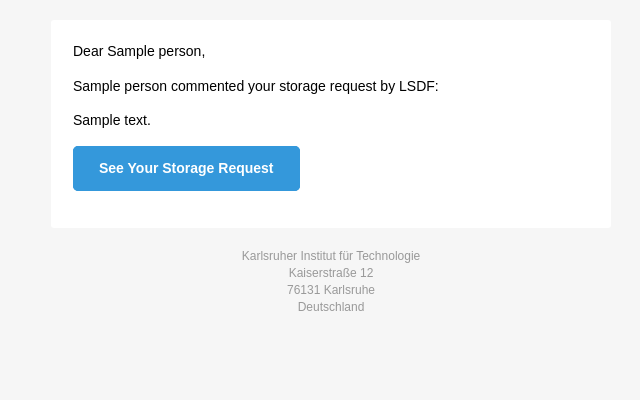
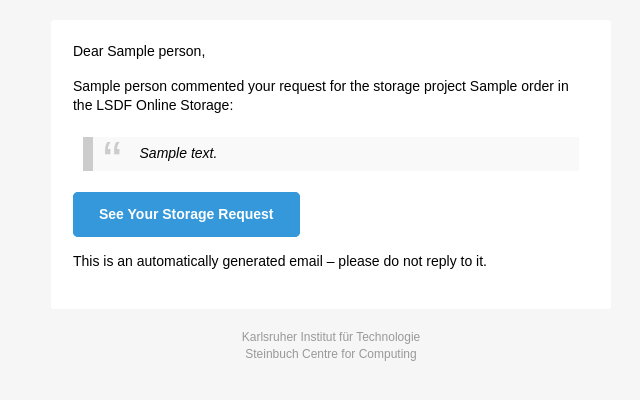
Before and after one commit to annaos/scc-storage-order, a Django app: template order/templates/mail/comment-added.html in a window 1280 px wide. Shown: the top 400 px of the page, without its empty margins (309-949 px from the left). Run offline with Django 3.2, Linux system fonts and the light colour scheme; the template is opened without the code that fills it: most values are stand-ins (such as "Sample title", 1, 10 or a date in 2020).

Commit message:
change email texts

```diff
--- a/order/templates/mail/base.html
+++ b/order/templates/mail/base.html
@@ -129,6 +129,24 @@
       a {
         color: #3498db;
         text-decoration: underline;
+      }
+      blockquote {
+        background: #f9f9f9;
+        border-left: 10px solid #ccc;
+        margin: 1.5em 10px;
+        padding: 0.5em 10px;
+        quotes: "\201C""\201D""\2018""\2019";
+      }
+      blockquote:before {
+        color: #ccc;
+        content: open-quote;
+        font-size: 4em;
+        line-height: 0.1em;
+        margin-right: 0.25em;
+        vertical-align: -0.4em;
+      }
+      blockquote p {
+        display: inline;
       }
       /* -------------------------------------
           BUTTONS
@@ -302,7 +320,6 @@
     </style>
   </head>
   <body class="">
-    <span class="preheader">This is preheader text. Some clients will show this text as a preview.</span>
     <table role="presentation" border="0" cellpadding="0" cellspacing="0" class="body">
       <tr>
         <td>&nbsp;</td>
@@ -340,6 +357,7 @@
                             </tr>
                           </tbody>
                         </table>
+                        <p>This is an automatically generated email – please do not reply to it.</p>
                       </td>
                     </tr>
                   </table>
@@ -356,9 +374,7 @@
                 <tr>
                   <td class="content-block">
                     <span class="apple-link">Karlsruher Institut für Technologie</span><br>
-                    <span class="apple-link">Kaiserstraße 12</span><br>
-                    <span class="apple-link">76131 Karlsruhe</span><br>
-                    <span class="apple-link">Deutschland</span>
+                    <span class="apple-link">Steinbuch Centre for Computing</span>
                   </td>
                 </tr>
               </table>
--- a/order/templates/mail/base.txt
+++ b/order/templates/mail/base.txt
@@ -2,8 +2,7 @@
 {% endfor %}{% block content-wrapper %}{% endblock %}
 See your storage request here: {{ url }}
 
+This is an automatically generated email – please do not reply to it.
 
 Karlsruher Institut für Technologie
-Kaiserstraße 12
-76131 Karlsruhe
-Deutschland
+Steinbuch Centre for Computing
--- a/order/templates/mail/comment-added.html
+++ b/order/templates/mail/comment-added.html
@@ -1,5 +1,7 @@
 {% extends "mail/base.html" %}
 {% block content-wrapper %}
-    <p>{{ comment.person }} commented your storage request by LSDF:</p>
-    <p>{{ comment.text }}</p>
+    <p>{{ comment.person }} commented your request for the storage project {{ order.project_name }} in the LSDF Online Storage:</p>
+    <blockquote>
+        <p style="font-style: italic;">{{ comment.text }}</p>
+    </blockquote>
 {% endblock %}
--- a/order/templates/mail/comment-added.txt
+++ b/order/templates/mail/comment-added.txt
@@ -1,5 +1,5 @@
 {% extends "mail/base.txt" %}
 {% block content-wrapper %}
-{{ comment.person }} commented your storage request by LSDF:
+{{ comment.person }} commented your request for the storage project {{ order.project_name }} in the LSDF Online Storage:
 {{ comment.text }}
 {% endblock %}
--- a/order/templates/mail/created.html
+++ b/order/templates/mail/created.html
@@ -1,4 +1,4 @@
 {% extends "mail/base.html" %}
 {% block content-wrapper %}
-    <p>Your storage request by LSDF is successfully created</p>
+    <p>Your request for the storage project {{ order.project_name }} in the LSDF Online Storage was successfully created</p>
 {% endblock %}
--- a/order/templates/mail/created.txt
+++ b/order/templates/mail/created.txt
@@ -1,4 +1,4 @@
 {% extends "mail/base.txt" %}
 {% block content-wrapper %}
-Your storage request by LSDF is successfully created.
+Your request for the storage project {{ order.project_name }} in the LSDF Online Storage was successfully created
 {% endblock %}
--- a/order/templates/mail/state-changed.html
+++ b/order/templates/mail/state-changed.html
@@ -1,5 +1,5 @@
 {% extends "mail/base.html" %}
 {% block content-wrapper %}
-    <p>Your storage request by LSDF has changed it's state.</p>
+    <p>Your request for the storage project {{ order.project_name }} in the LSDF Online Storage has changed its state.</p>
     <p>New state is {{ order.state }}</p>
 {% endblock %}
--- a/order/templates/mail/state-changed.txt
+++ b/order/templates/mail/state-changed.txt
@@ -1,5 +1,5 @@
 {% extends "mail/base.txt" %}
 {% block content-wrapper %}
-Your storage request by LSDF has changed it's state.
+Your request for the storage project {{ order.project_name }} in the LSDF Online Storage has changed its state.
 New state is {{ order.state }}
 {% endblock %}
--- a/order/views.py
+++ b/order/views.py
@@ -83,7 +83,7 @@ def edit(request, pk=None):
                 _notify('state-changed', order, request.build_absolute_uri())
             return HttpResponseRedirect(reverse('order:edit', args=(order.id,)))
         else:
-            context['error_message'] = "Form is invalid. Please check it."
+            context['error_message'] = _('Form is invalid. Please check it.')
     else:
         form = form_class(instance=order, owner=request.user)
 
@@ -109,7 +109,7 @@ def save_comment(request, pk=None):
         if form.is_valid():
             comment = form.save()
             comment.order.save()
-            messages.add_message(request, messages.SUCCESS, 'Your comment has been successfully saved.')
+            messages.add_message(request, messages.SUCCESS, _('Your comment has been successfully saved.'))
             _notify('comment-added', comment.order, request.build_absolute_uri(), comment)
     return HttpResponseRedirect(reverse('order:edit', args=(pk,)))
 
@@ -122,7 +122,7 @@ def _notify(template, order, url, comment=None):
     text_content = get_template('mail/' + template + '.txt').render(context)
     html_content = get_template('mail/' + template + '.html').render(context)
     email = EmailMultiAlternatives(
-        _('Your storage request by LSDF'),
+        _('Your storage project %(name)s in the LSDF Online Storage') % {'name': order.project_name},
         text_content,
         settings.EMAIL_SENDER_ADDRESS,
         [x.email for x in order.persons.all().distinct()],
```
Also changed, not shown: order/templates/index.html (+4 -3 lines), order/templates/persons.html (+16 -1 lines).
